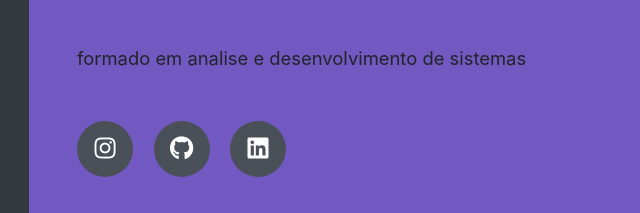
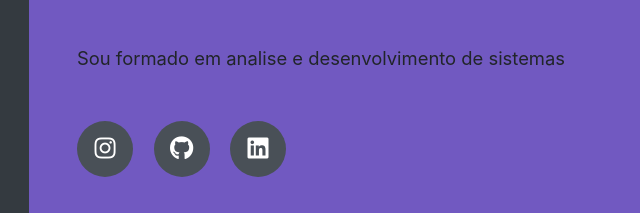
Before and after one commit to arlisonmarreiro/Faculdade, a website with bundled scripts: page index.html in a window 1280 px wide. Shown: the part 409-622 px from the top of the page, 243-883 px from the left. Built offline with nearby package versions, Linux system fonts and the light colour scheme; a web font is replaced by a local one.

Commit message:
modified index

```diff
--- a/index.html
+++ b/index.html
@@ -67,7 +67,7 @@
               <h5>arlison.marreiro99@gmail.com</h5>
             </a>
           </div>
-          <p class="lead mb-5">formado em analise e desenvolvimento de sistemas</p>
+          <p class="lead mb-5">Sou formado em analise e desenvolvimento de sistemas</p>
           <div class="social-icons">
             <a href="https://www.instagram.com/arlisonmarreiro/">
               <i class="fab fa-instagram"></i>
```
